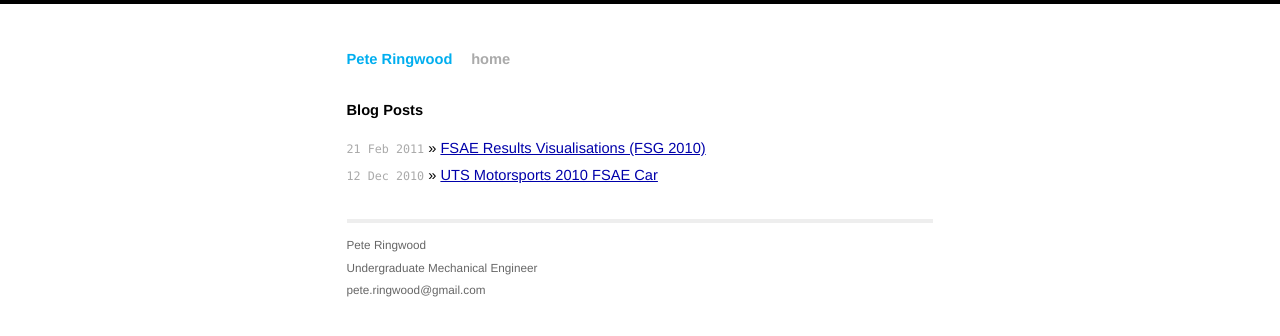
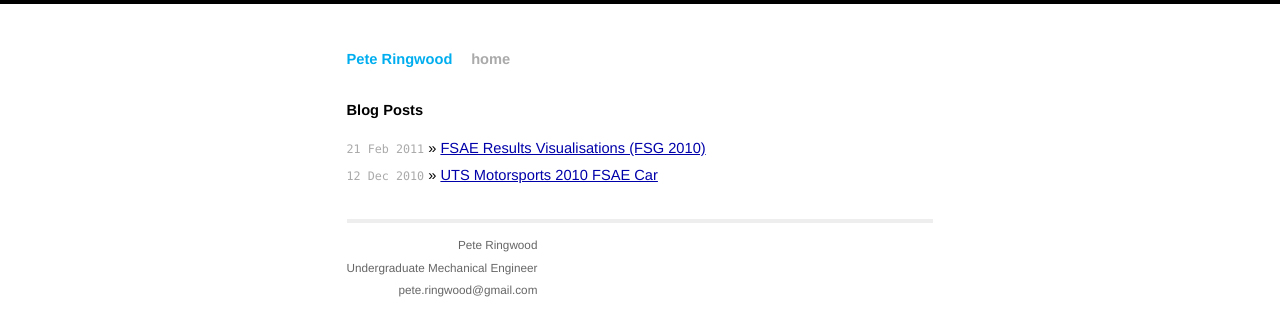
Before and after one commit to pgr/pgr.github.com, a Jekyll site: the page built from index.html, in a window 1280 px wide. Shown: the top 336 px of the page. Built offline with Jekyll 4.4.1, drawn with Linux system fonts in a browser that asks for light colours; Markdown is read by kramdown in place of the engine named in the settings.

Commit message:
right float of contact details

```diff
--- a/css/screen.css
+++ b/css/screen.css
@@ -48,6 +48,11 @@
 table {
   font-size: inherit;
   font: 100%;
+}
+
+.site .footer .contact{
+	float: right;
+	text-align: right;
 }
 
 /*****************************************************************************/
```
